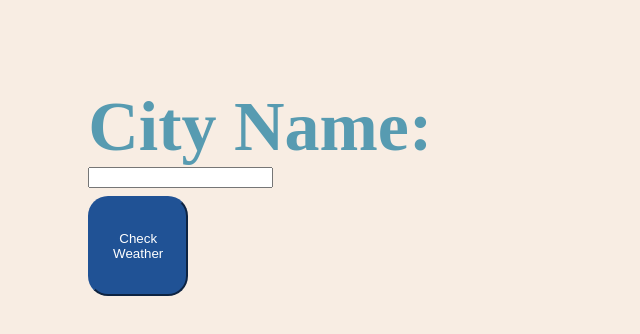
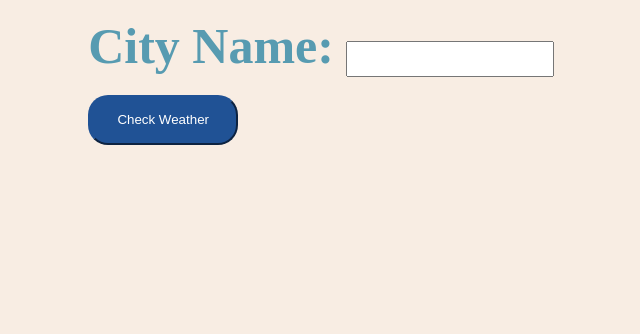
Before and after one commit to ashpar9/weather, a website: page index.html in a window 1280 px wide. Shown: the part 190-524 px from the top of the page, without its empty margins (299-939 px from the left). Drawn offline with nearby package versions, Linux system fonts and the light colour scheme.

Commit message:
Update styles.css

```diff
--- a/public/css/styles.css
+++ b/public/css/styles.css
@@ -11,23 +11,28 @@ body {
 }
 
 .form {
-  margin: 15% 30%;
+  margin-top: 120px;
+  margin-right: 10px;
+  margin-left: 30%;
+  margin-bottom: 10%;
   font-weight: bold;
 
 }
 
 .lable {
-  font-size: 70px;
+  font-size: 50px;
   font-family: serif;
   font-weight: bold;
-  padding-top: 20px;
   color: #579BB1;
 }
 
 input {
-font: 50px;
+font: 0.75rem;
 margin-bottom: 3px;
+margin-top: 15px;
 color: black;
+width: 200px;
+height: 30px;
 
 }
 
@@ -36,8 +41,8 @@ button {
   background-color: #205295;
   border-color: #205295;
   color: white;
-  height: 100px;
-  width: 100px;
-  margin-top: 5px;
+  height: 50px;
+  width: 150px;
+  margin-top: 15px;
 
 }
```
